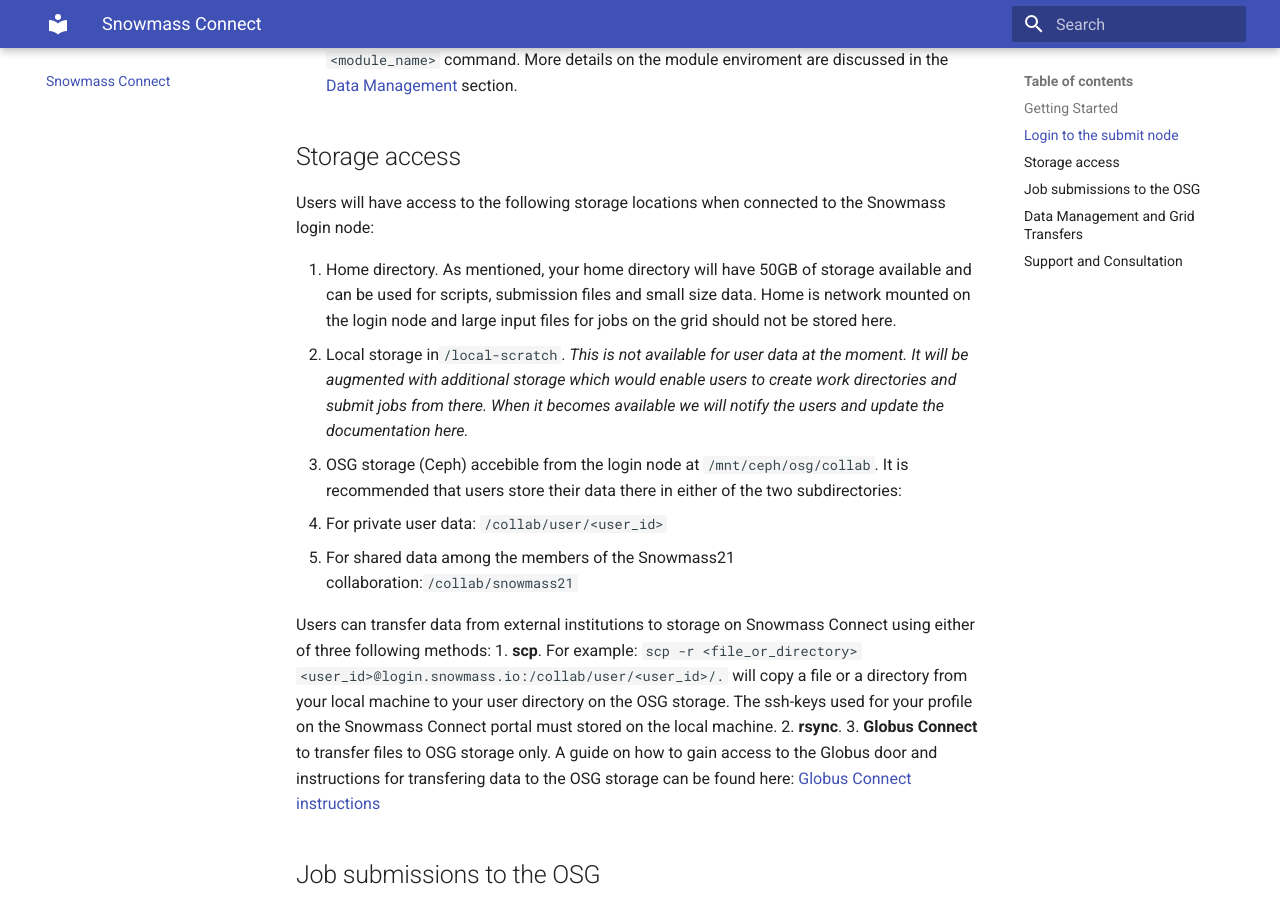
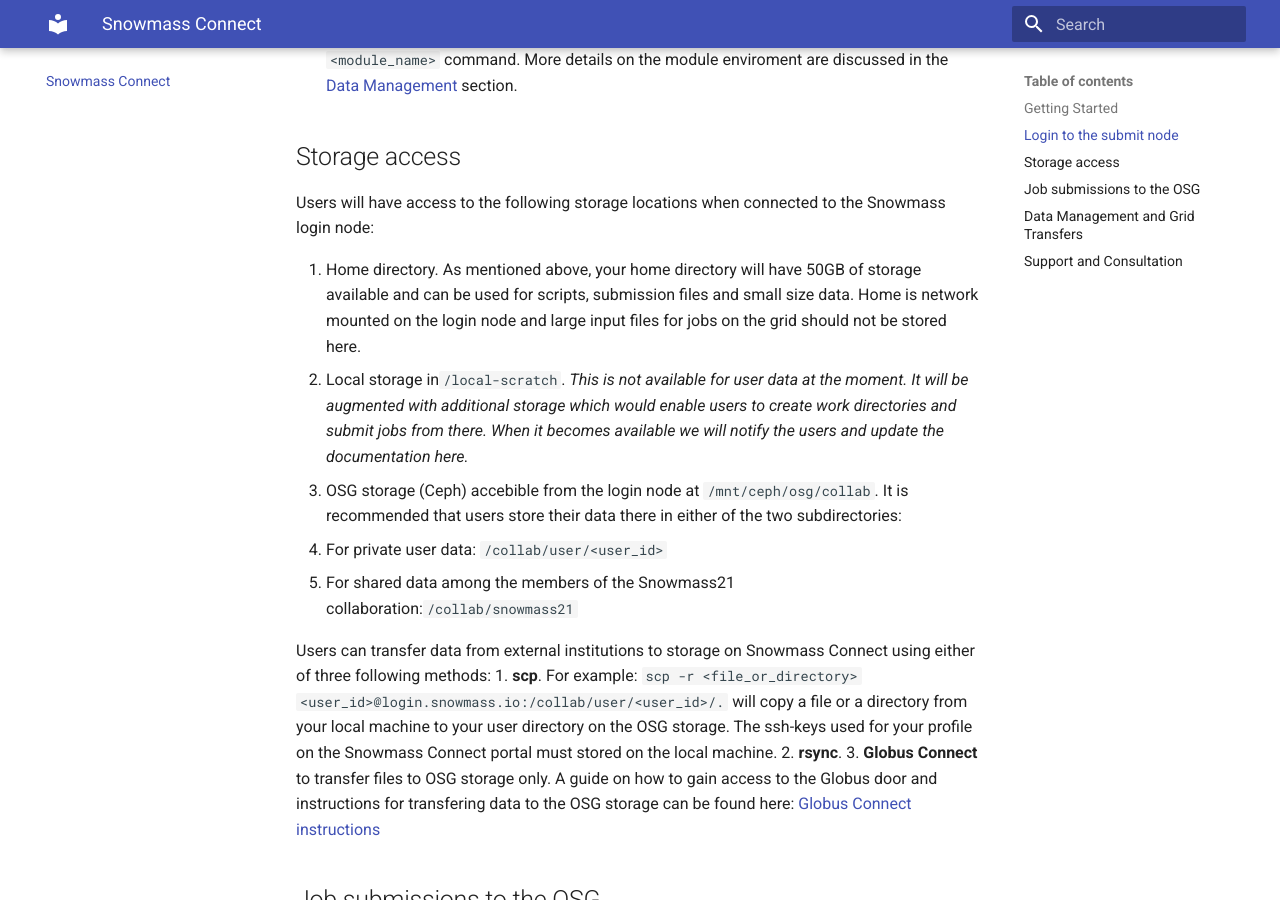
Before and after one commit to ppaschos/snowmass-connect-docs, an MkDocs documentation site: the page built from docs/index.md, in a window 1280 px wide and 900 px high, scrolled down 1082 px. Built offline with MkDocs 1.6.1 and Material for MkDocs 9.7.7, drawn with Linux system fonts in a browser that asks for light colours.

Commit message:
Update index.md

```diff
--- a/docs/index.md
+++ b/docs/index.md
@@ -33,7 +33,7 @@
 
 Users will have access to the following storage locations when connected to the Snowmass login node:
 
-1. Home directory. As mentioned, your home directory will have 50GB of storage  available and can
+1. Home directory. As mentioned above, your home directory will have 50GB of storage  available and can
 be used for scripts, submission files and small size data. Home is network mounted on the login node and large input
 files for jobs on the grid should not be stored here.
 2. Local storage in`/local-scratch`. *This is not available for user data at the moment. It will be*
```
